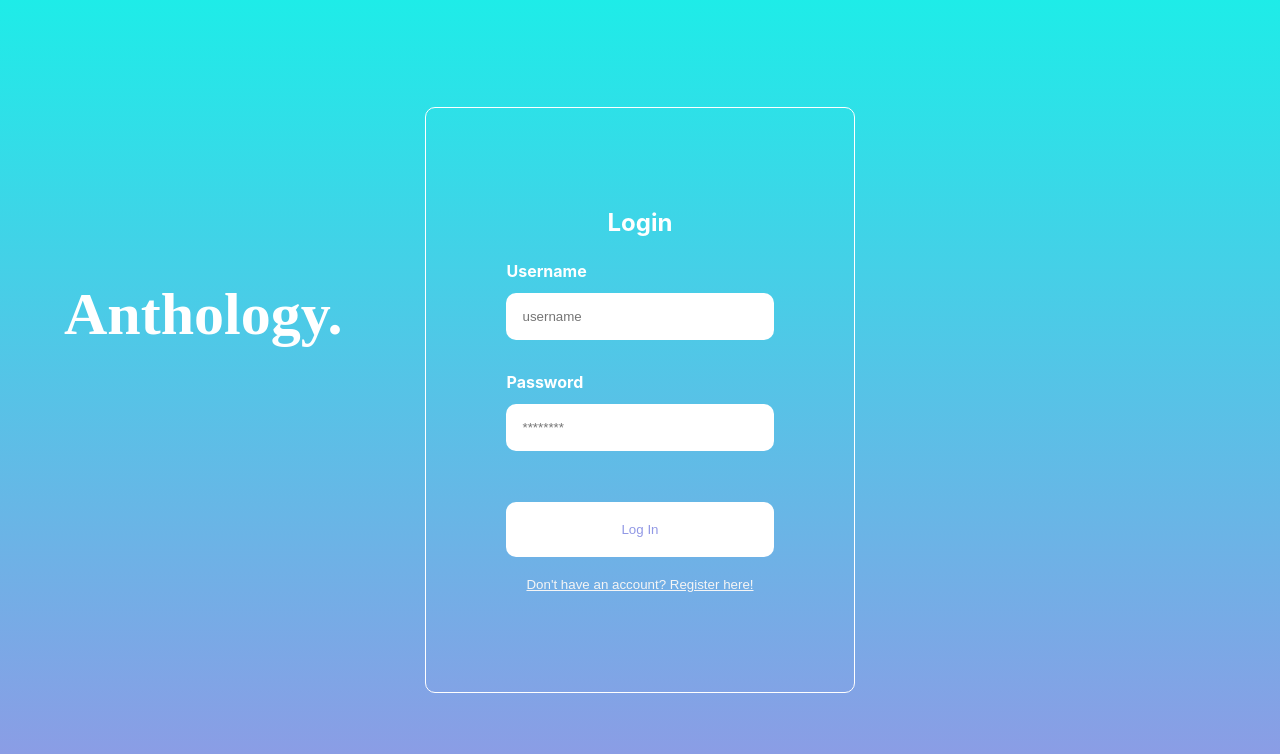
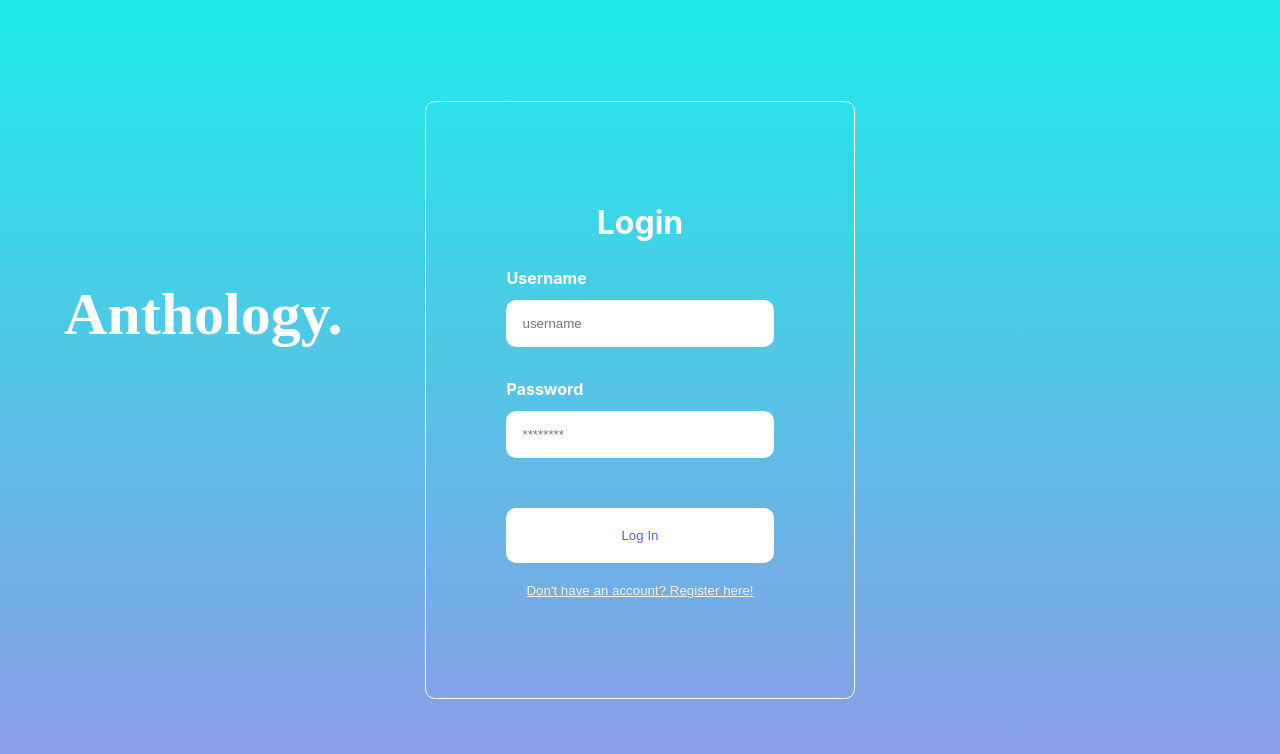
Before and after one commit to tmff/Anthology, a React (Create React App) app in the folder poemfrontend/: page / in a window 1280 px wide. Shown: the top 754 px of the page. Built offline with nearby package versions, Linux system fonts and the light colour scheme.

Commit message:
fix: updated css for higher accessibility

```diff
--- a/poemfrontend/src/LogReg.css
+++ b/poemfrontend/src/LogReg.css
@@ -34,7 +34,7 @@
     padding: 20px;
     border-radius: 10px;
     cursor: pointer;
-    color: #9198e5;
+    color: #5763e8;
   }
 
   /* Button to switch between Login/Register */
--- a/poemfrontend/src/components/Login.jsx
+++ b/poemfrontend/src/components/Login.jsx
@@ -49,7 +49,7 @@ export const Login = (props) => {
 
     return (
         <div className="auth-form-container">
-            <h2>Login</h2>
+            <h1>Login</h1>
             <form className="login-form" onSubmit={handleSubmit}>
                 <label htmlFor="username"><b>Username</b></label>
                 <input
--- a/poemfrontend/src/components/Register.jsx
+++ b/poemfrontend/src/components/Register.jsx
@@ -86,7 +86,7 @@ export const Register = (props) => {
 
     return (
         <div className="auth-form-container">
-            <h2>Register</h2>
+            <h1>Register</h1>
             <form className="register-form" onSubmit={handleSubmit}>
                 <label htmlFor="name">First Name</label>
                 <input
```
